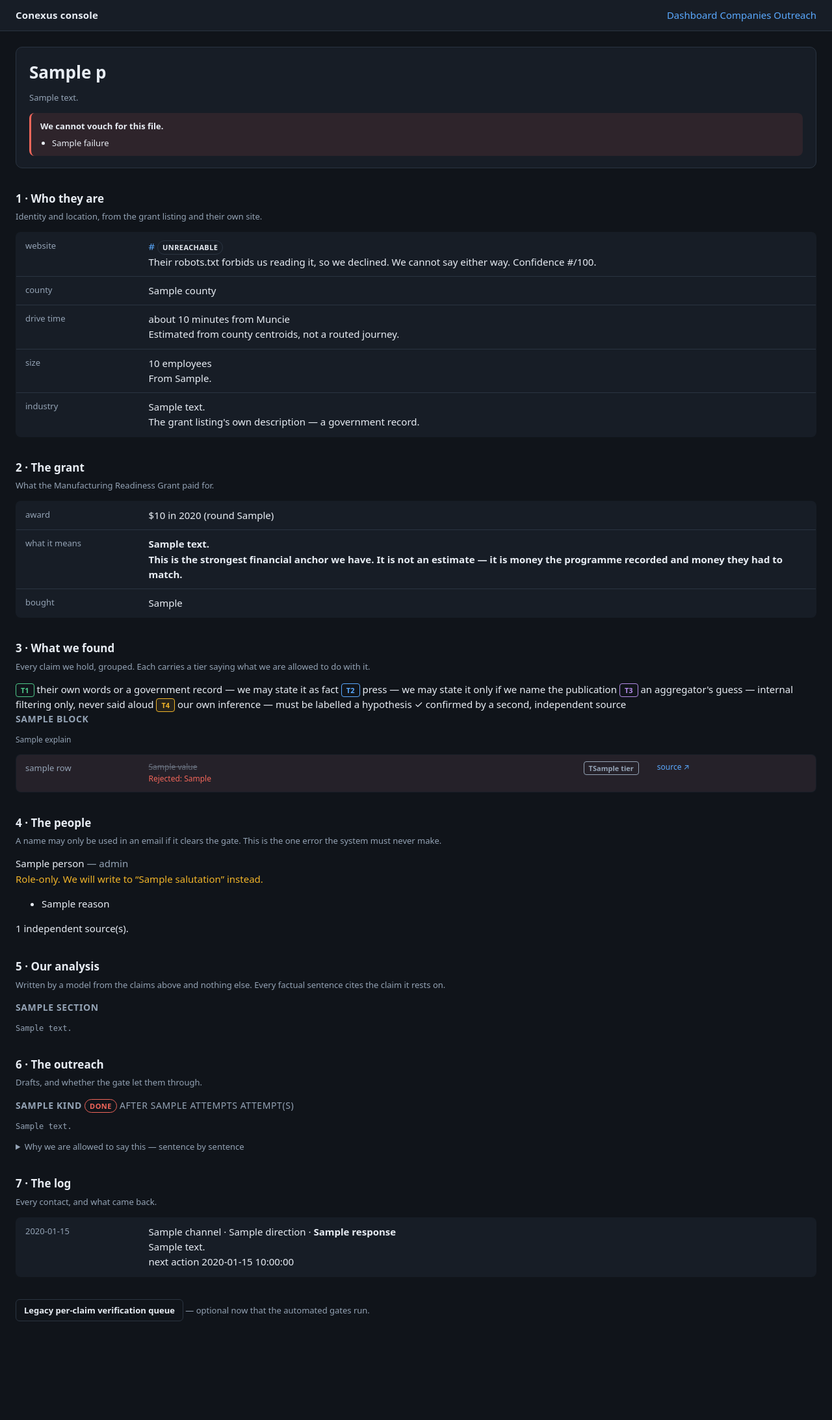
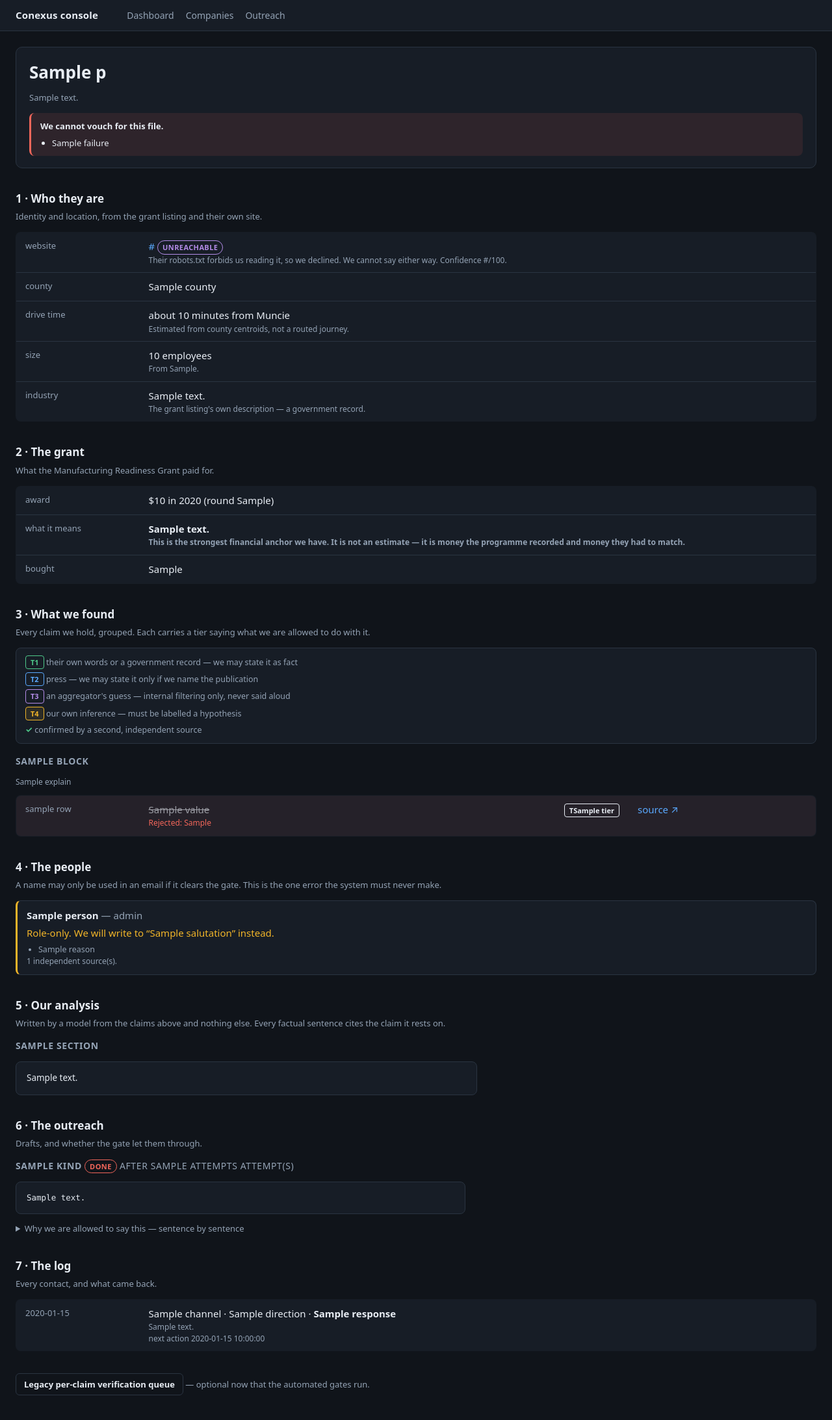
Before and after one commit to sikder13/conexus-pipeline, a FastAPI app: template tools/console/templates/company.html in a window 1280 px wide. Shown: the whole page at 65% size. Before the commit the page ends 2034 px from the top, so only its background shows below. Run offline with FastAPI, Linux system fonts and the light colour scheme; the template is opened without the code that fills it: most values are stand-ins (such as "Sample title", 1, 10 or a date in 2020); parts of the project's set-up code (start-up, migrations or seed data) failed here and were passed over.

Commit message:
test: cover the console v2 screens

```diff
--- a/tools/console/static/console.css
+++ b/tools/console/static/console.css
@@ -172,3 +172,65 @@
 .notes { font-size: 13px; color: var(--dim); padding-left: 18px; }
 .notes code { color: var(--accent); }
 details summary { cursor: pointer; font-size: 13px; color: var(--dim); }
+
+/* ---- console v2 ---------------------------------------------------- */
+.nav { display: flex; gap: 18px; margin-right: auto; margin-left: 24px; }
+.nav a { color: var(--dim); font-size: 14px; }
+.nav a:hover { color: var(--ink); text-decoration: none; }
+
+.funnel { display: flex; gap: 10px; flex-wrap: wrap; }
+.stage { flex: 1 1 150px; background: var(--panel); border: 1px solid var(--line);
+         border-radius: 9px; padding: 13px 14px; display: block; color: var(--ink); }
+.stage:hover { border-color: var(--accent); text-decoration: none; }
+.stage .n { display: block; font-size: 26px; font-weight: 700;
+            font-variant-numeric: tabular-nums; }
+.stage .k { display: block; font-size: 13px; color: var(--ink); margin-bottom: 4px; }
+.stage .why { display: block; font-size: 11.5px; color: var(--dim); line-height: 1.4; }
+
+.cols3 { display: grid; grid-template-columns: repeat(3, minmax(0, 1fr)); gap: 18px;
+         align-items: start; }
+@media (max-width: 1100px) { .cols3 { grid-template-columns: 1fr; } }
+.panel.danger { border-color: var(--danger); }
+
+.why { color: var(--dim); font-size: 12px; line-height: 1.45; }
+table.mini { border: 0; background: transparent; }
+table.mini td { padding: 4px 8px 4px 0; border: 0; font-size: 13px; }
+.reasons { font-size: 12.5px; color: var(--dim); padding-left: 18px; margin: 4px 0 0; }
+.queue { padding-left: 20px; font-size: 13.5px; }
+.queue li { margin-bottom: 5px; }
+.cmd { background: var(--bg); border: 1px solid var(--line); border-radius: 6px;
+       padding: 9px 11px; font-size: 12px; overflow-x: auto; }
+
+.badge.st-ok { color: var(--ok); border-color: var(--ok); }
+.badge.st-not_found { color: var(--warn); border-color: var(--warn); }
+.badge.st-unreachable { color: var(--t3); border-color: var(--t3); }
+.badge.st-compromised { color: var(--danger); border-color: var(--danger);
+                        background: rgba(242,102,90,.12); }
+.badge.st-unknown { color: var(--dim); }
+
+.filters { display: flex; gap: 8px; flex-wrap: wrap; margin-bottom: 14px; }
+.filters input, .filters select { width: auto; min-width: 130px; }
+
+.legend { display: flex; flex-direction: column; gap: 5px; background: var(--panel);
+          border: 1px solid var(--line); border-radius: 8px; padding: 11px 14px;
+          margin-bottom: 16px; font-size: 12.5px; color: var(--dim); }
+.section-block { margin-bottom: 22px; }
+.tick { color: var(--ok); font-weight: 700; }
+.chk { font-size: 11px; padding: 1px 6px; border-radius: 4px; border: 1px solid; }
+.chk.ok { color: var(--ok); border-color: var(--ok); }
+.chk.warn { color: var(--warn); border-color: var(--warn); }
+.chk.bad { color: var(--danger); border-color: var(--danger); }
+
+.person { background: var(--panel); border: 1px solid var(--line); border-left-width: 3px;
+          border-radius: 8px; padding: 11px 14px; margin-bottom: 9px; }
+.person.cleared { border-left-color: var(--ok); }
+.person.held { border-left-color: var(--warn); }
+.pname { font-weight: 600; margin-bottom: 3px; }
+
+pre.prose, pre.email { white-space: pre-wrap; word-break: break-word; background: var(--panel);
+                       border: 1px solid var(--line); border-radius: 8px; padding: 14px 16px;
+                       font: inherit; font-size: 13.5px; line-height: 1.6; max-width: 92ch; }
+pre.email { font-family: ui-monospace, SFMono-Regular, Menlo, Consolas, monospace;
+            font-size: 12.5px; }
+.stack { display: flex; flex-direction: column; gap: 8px; max-width: 560px; }
+.stack .row { display: flex; gap: 8px; }
--- a/tools/console/templates/company.html
+++ b/tools/console/templates/company.html
@@ -83,7 +83,7 @@
   </div>
 
   {% for block in blocks %}
-  <div class="block">
+  <div class="section-block">
     <h3>{{ block.title }}</h3>
     <p class="why">{{ block.explain }}</p>
     {% if block.rows %}
@@ -147,7 +147,7 @@
      factual sentence cites the claim it rests on.</p>
   {% if thesis_sections %}
     {% for section in thesis_sections %}
-      <div class="block">
+      <div class="section-block">
         <h3>{{ section.heading }}</h3>
         <pre class="prose">{{ section.body }}</pre>
       </div>
@@ -164,7 +164,7 @@
   <p class="lede">Drafts, and whether the gate let them through.</p>
   {% if artifacts %}
     {% for a in artifacts %}
-    <div class="block">
+    <div class="section-block">
       <h3>{{ a.kind }}
         <span class="badge {% if a.status == 'sendable' %}approved{% else %}killed{% endif %}">{{ a.status }}</span>
         <span class="dim">after {{ a.attempts }} attempt(s)</span></h3>
```
Also changed, not shown: tests/test_console.py (+146 -10 lines).
